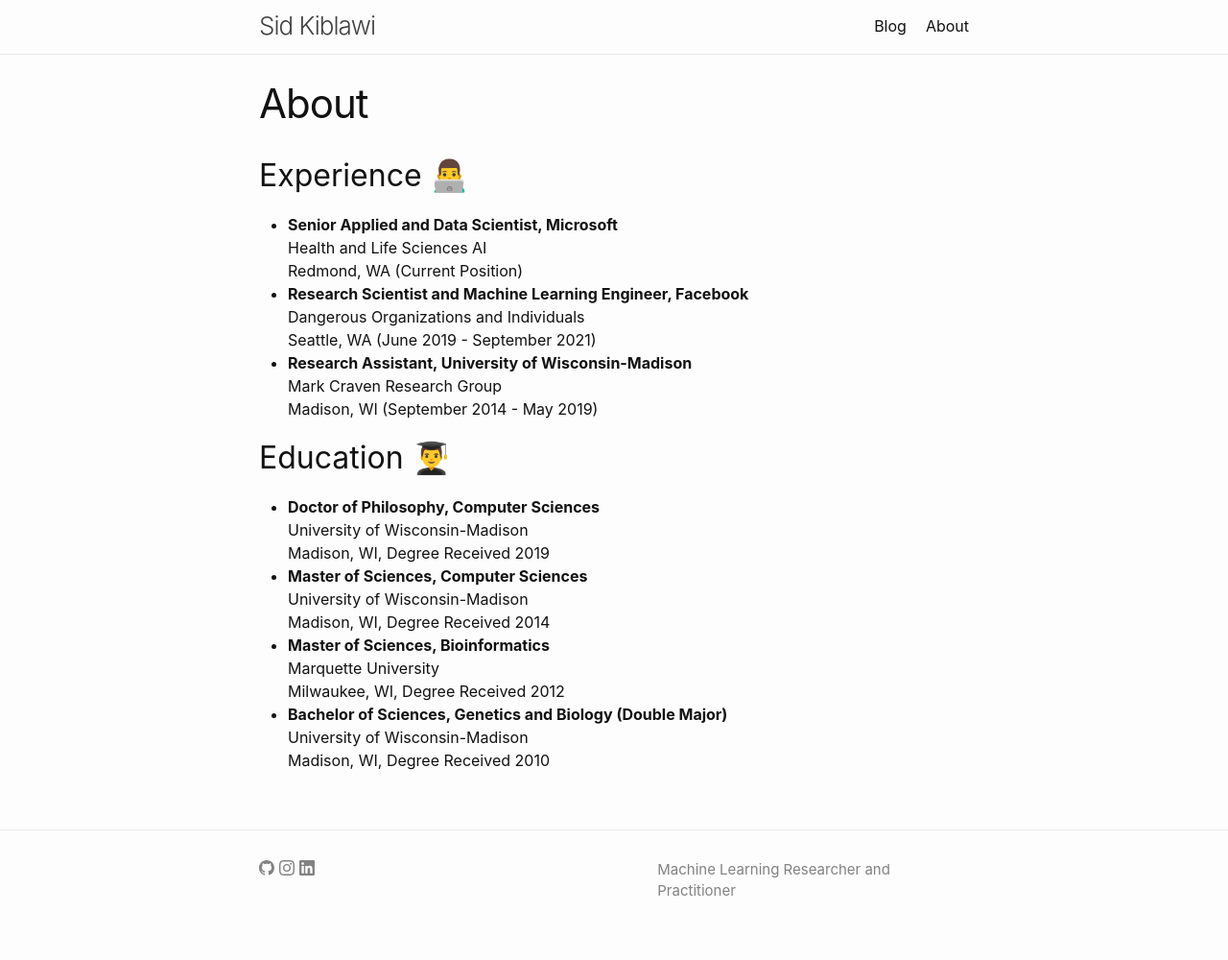
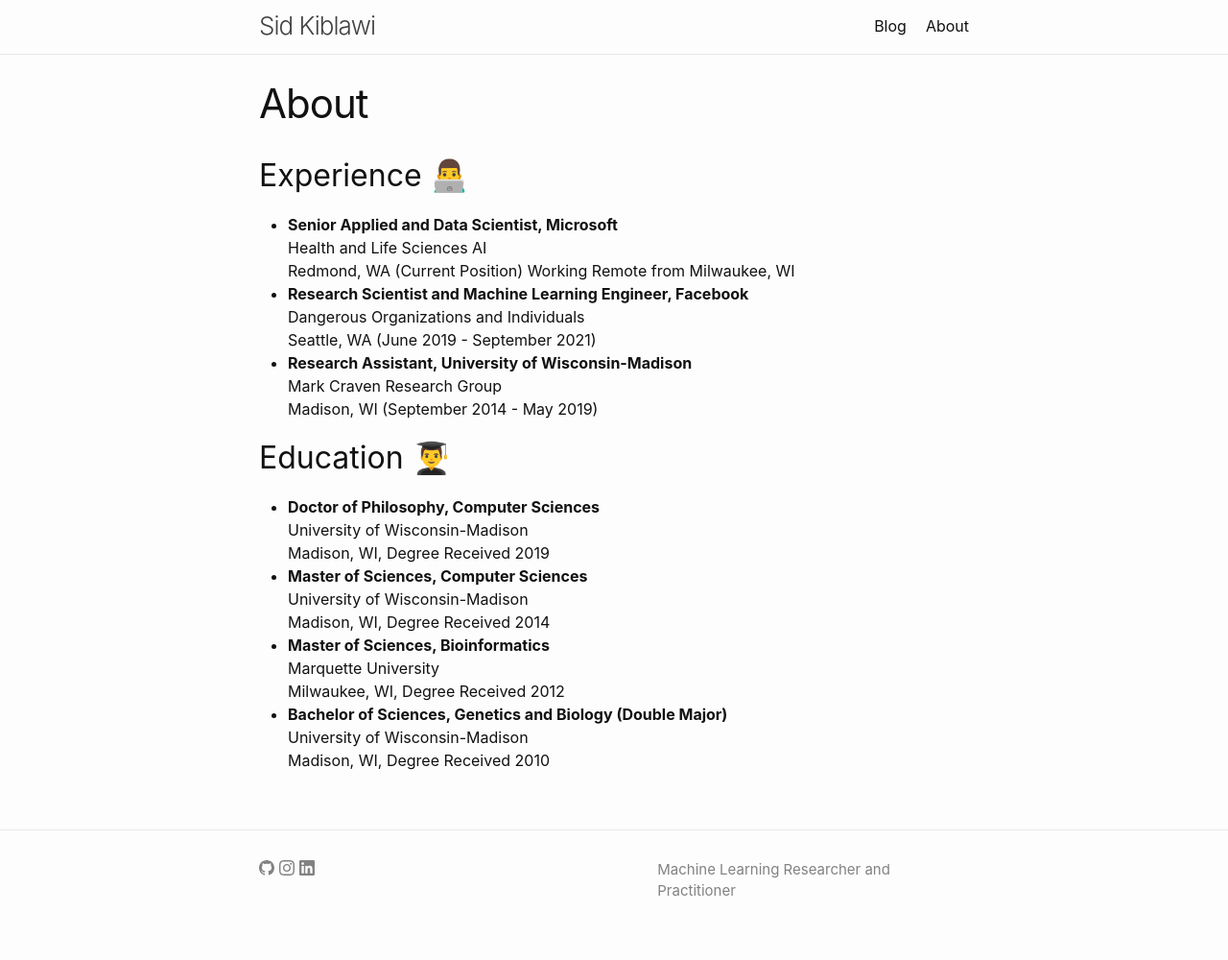
Before and after one commit to sidkiblawi/sidkiblawi.github.io, a Jekyll site: the page built from about.md, in a window 1280 px wide. Shown: the whole page at 96% size. Built offline with Jekyll 4.4.1, drawn with Linux system fonts in a browser that asks for light colours.

Commit message:
update location

```diff
--- a/about.md
+++ b/about.md
@@ -8,6 +8,7 @@ permalink: /about/
 * __Senior Applied and Data Scientist, Microsoft__ <br />
 Health and Life Sciences AI<br />
 Redmond, WA (Current Position)
+Working Remote from Milwaukee, WI
 * __Research Scientist and Machine Learning Engineer, Facebook__ <br />
 Dangerous Organizations and Individuals <br />
 Seattle, WA (June 2019 - September 2021)
```
Also changed, not shown: Gemfile.lock.
